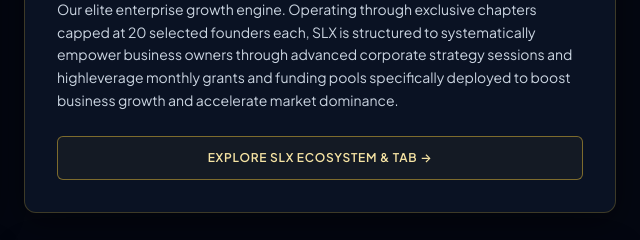
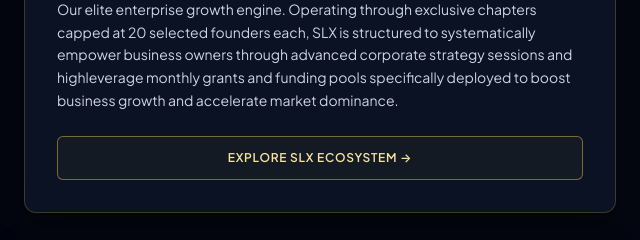
Before and after one commit to perejack/qohel, a website: page index.html in a window 1280 px wide. Shown: the part 7560-7800 px from the top of the page, 632-1272 px from the left. Drawn offline with nearby package versions, Linux system fonts and the light colour scheme.

Commit message:
feat: hide TAB (The Architects Boardroom) section and button references until official launch

```diff
--- a/index.html
+++ b/index.html
@@ -989,7 +989,7 @@
           </p>
         </div>
         <a href="#slx" class="btn-outline-gold text-xs py-2.5 w-full text-center">
-          Explore SLX Ecosystem &amp; TAB &rarr;
+          Explore SLX Ecosystem &rarr;
         </a>
       </div>
 
@@ -1166,11 +1166,11 @@
       </div>
 
       <!-- ========================================================================
-           TAB: THE ARCHITECTS BOARDROOM
+           TAB: THE ARCHITECTS BOARDROOM (HIDDEN - PRE-LAUNCH)
            ======================================================================== -->
+      <!--
       <div id="tab-boardroom" class="pt-16 pb-12 border-t border-gold/30 relative">
 
-        <!-- Ambient Crown Glow Behind TAB -->
         <div class="absolute top-12 left-1/2 -translate-x-1/2 w-2/3 h-72 bg-gold/10 blur-[140px] rounded-full pointer-events-none -z-10"></div>
 
         <div class="max-w-4xl mx-auto text-center mb-12">
@@ -1182,7 +1182,6 @@
           </p>
         </div>
 
-        <!-- Core Philosophy -->
         <div class="glass-panel p-8 sm:p-12 rounded-2xl border border-gold/40 shadow-2xl mb-14 bg-gradient-to-r from-navy-card via-obsidian to-navy-card">
           <div class="max-w-3xl mx-auto text-center space-y-3">
             <h4 class="font-serif text-lg font-bold text-gold mb-3 uppercase tracking-wider">
@@ -1194,7 +1193,6 @@
           </div>
         </div>
 
-        <!-- The 3 Core Deliverables -->
         <div class="mb-14">
           <h4 class="font-serif text-2xl font-bold text-white mb-8 text-center">
             The 3 Core Deliverables:
@@ -1239,7 +1237,6 @@
           </div>
         </div>
 
-        <!-- The 10-Seat Exclusivity Grid -->
         <div class="glass-panel p-8 sm:p-12 rounded-2xl border border-gold/30 shadow-2xl mb-8">
           <div class="text-center max-w-3xl mx-auto mb-8 pb-6 border-b border-white/10">
             <h4 class="font-serif text-2xl font-bold text-white mb-2">
@@ -1252,7 +1249,6 @@
 
           <div class="grid grid-cols-1 sm:grid-cols-2 lg:grid-cols-5 gap-4">
 
-            <!-- Seat 1: Tech Mogul (Sealed) -->
             <div class="p-5 rounded-xl bg-navy-deep/60 border border-white/10 flex flex-col justify-between opacity-80">
               <div>
                 <h6 class="font-serif text-sm font-bold text-slate-200 mb-3">Tech Mogul</h6>
@@ -1263,7 +1259,6 @@
               </div>
             </div>
 
-            <!-- Seat 2: Commercial Banking (Open) -->
             <div class="p-5 rounded-xl bg-navy-card border border-gold/40 hover:border-gold transition-all flex flex-col justify-between shadow-lg group">
               <div>
                 <h6 class="font-serif text-sm font-bold text-white mb-3 group-hover:text-gold transition-colors">Commercial Banking</h6>
@@ -1274,7 +1269,6 @@
               </button>
             </div>
 
-            <!-- Seat 3: Real Estate Development (Sealed) -->
             <div class="p-5 rounded-xl bg-navy-deep/60 border border-white/10 flex flex-col justify-between opacity-80">
               <div>
                 <h6 class="font-serif text-sm font-bold text-slate-200 mb-3">Real Estate Development</h6>
@@ -1285,7 +1279,6 @@
               </div>
             </div>
 
-            <!-- Seat 4: Mass Manufacturing (Open) -->
             <div class="p-5 rounded-xl bg-navy-card border border-gold/40 hover:border-gold transition-all flex flex-col justify-between shadow-lg group">
               <div>
                 <h6 class="font-serif text-sm font-bold text-white mb-3 group-hover:text-gold transition-colors">Mass Manufacturing</h6>
@@ -1296,7 +1289,6 @@
               </button>
             </div>
 
-            <!-- Seat 5: Luxury Retail Logistics (Sealed) -->
             <div class="p-5 rounded-xl bg-navy-deep/60 border border-white/10 flex flex-col justify-between opacity-80">
               <div>
                 <h6 class="font-serif text-sm font-bold text-slate-200 mb-3">Luxury Retail Logistics</h6>
@@ -1307,7 +1299,6 @@
               </div>
             </div>
 
-            <!-- Seat 6: Venture Capital (Open) -->
             <div class="p-5 rounded-xl bg-navy-card border border-gold/40 hover:border-gold transition-all flex flex-col justify-between shadow-lg group">
               <div>
                 <h6 class="font-serif text-sm font-bold text-white mb-3 group-hover:text-gold transition-colors">Venture Capital</h6>
@@ -1318,7 +1309,6 @@
               </button>
             </div>
 
-            <!-- Seat 7: Healthcare Services (Sealed) -->
             <div class="p-5 rounded-xl bg-navy-deep/60 border border-white/10 flex flex-col justify-between opacity-80">
               <div>
                 <h6 class="font-serif text-sm font-bold text-slate-200 mb-3">Healthcare Services</h6>
@@ -1329,7 +1319,6 @@
               </div>
             </div>
 
-            <!-- Seat 8: Energy & Renewables (Open) -->
             <div class="p-5 rounded-xl bg-navy-card border border-gold/40 hover:border-gold transition-all flex flex-col justify-between shadow-lg group">
               <div>
                 <h6 class="font-serif text-sm font-bold text-white mb-3 group-hover:text-gold transition-colors">Energy &amp; Renewables</h6>
@@ -1340,7 +1329,6 @@
               </button>
             </div>
 
-            <!-- Seat 9: Fintech Solutions (Sealed) -->
             <div class="p-5 rounded-xl bg-navy-deep/60 border border-white/10 flex flex-col justify-between opacity-80">
               <div>
                 <h6 class="font-serif text-sm font-bold text-slate-200 mb-3">Fintech Solutions</h6>
@@ -1351,7 +1339,6 @@
               </div>
             </div>
 
-            <!-- Seat 10: Agricultural Exports (Open) -->
             <div class="p-5 rounded-xl bg-navy-card border border-gold/40 hover:border-gold transition-all flex flex-col justify-between shadow-lg group">
               <div>
                 <h6 class="font-serif text-sm font-bold text-white mb-3 group-hover:text-gold transition-colors">Agricultural Exports</h6>
@@ -1366,6 +1353,7 @@
         </div>
 
       </div>
+      -->
 
     </div>
 
```
